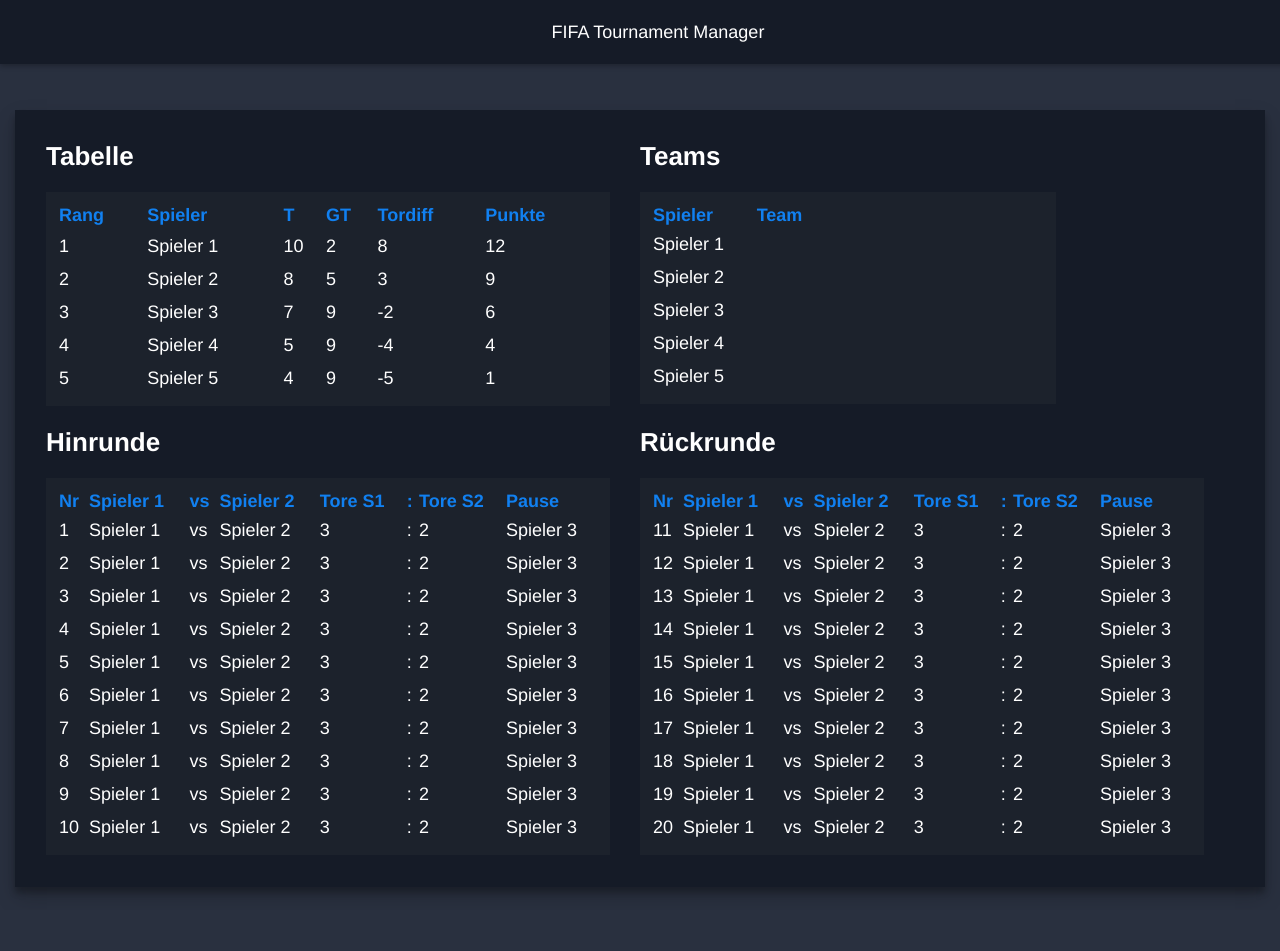
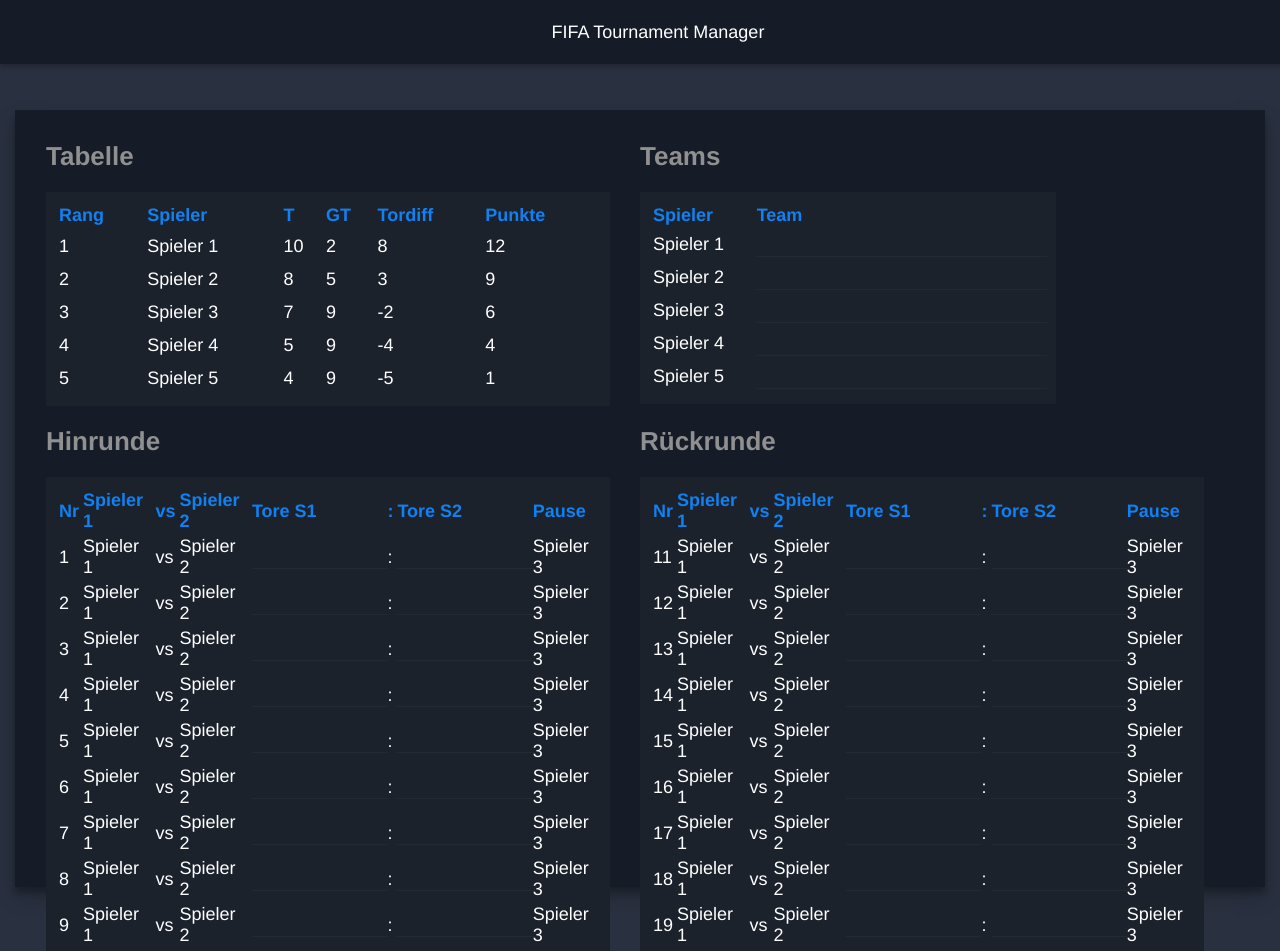
Before and after one commit to beNorthman/FifaTournamentManager, an Angular app: page / in a window 1280 px wide. Shown: the top 951 px of the page. Before the commit the page ends 910 px from the top, so only its background shows below. Built offline with nearby package versions, Linux system fonts and the light colour scheme.

Commit message:
styles inputs

```diff
--- a/src/app/tournament/tournament.component.css
+++ b/src/app/tournament/tournament.component.css
@@ -31,17 +31,12 @@
     /* background: red; */
 }
 
-.h1-rowTwo {
-    margin-top: 20px;
+.table-input {
+    width: 100%;
 }
 
-.table-input {
+.table-input-roster {
     width: 100%;
-    color: #fff;
-    font-size: 18px;
-    font-family: Helvetica;
-    background: none;
-    border: none;
 }
 
 .tournament-table{
--- a/src/app/tournament/tournament.component.html
+++ b/src/app/tournament/tournament.component.html
@@ -129,13 +129,13 @@
                   Spieler 2
                 </td>
                 <td>
-                  3
+                  <input type="text" value="" (blur)="updateResult(matchResult)" class="table-input-roster">
                 </td>
                 <td>
                   :
                 </td>
                 <td>
-                  2
+                  <input type="text" value="" (blur)="updateResult(matchResult)" class="table-input-roster">
                 </td>
                 <td>
                   Spieler 3
@@ -155,13 +155,13 @@
                   Spieler 2
                 </td>
                 <td>
-                  3
+                  <input type="text" value="" (blur)="updateResult(matchResult)" class="table-input-roster">
                 </td>
                 <td>
                   :
                 </td>
                 <td>
-                  2
+                  <input type="text" value="" (blur)="updateResult(matchResult)" class="table-input-roster">
                 </td>
                 <td>
                   Spieler 3
@@ -181,13 +181,13 @@
                   Spieler 2
                 </td>
                 <td>
-                  3
+                  <input type="text" value="" (blur)="updateResult(matchResult)" class="table-input-roster">
                 </td>
                 <td>
                   :
                 </td>
                 <td>
-                  2
+                  <input type="text" value="" (blur)="updateResult(matchResult)" class="table-input-roster">
                 </td>
                 <td>
                   Spieler 3
@@ -207,13 +207,13 @@
                   Spieler 2
                 </td>
                 <td>
-                  3
+                  <input type="text" value="" (blur)="updateResult(matchResult)" class="table-input-roster">
                 </td>
                 <td>
                   :
                 </td>
                 <td>
-                  2
+                  <input type="text" value="" (blur)="updateResult(matchResult)" class="table-input-roster">
                 </td>
                 <td>
                   Spieler 3
@@ -233,13 +233,13 @@
                   Spieler 2
                 </td>
                 <td>
-                  3
+                  <input type="text" value="" (blur)="updateResult(matchResult)" class="table-input-roster">
                 </td>
                 <td>
                   :
                 </td>
                 <td>
-                  2
+                  <input type="text" value="" (blur)="updateResult(matchResult)" class="table-input-roster">
                 </td>
                 <td>
                   Spieler 3
@@ -259,13 +259,13 @@
                   Spieler 2
                 </td>
                 <td>
-                  3
+                  <input type="text" value="" (blur)="updateResult(matchResult)" class="table-input-roster">
                 </td>
                 <td>
                   :
                 </td>
                 <td>
-                  2
+                  <input type="text" value="" (blur)="updateResult(matchResult)" class="table-input-roster">
                 </td>
                 <td>
                   Spieler 3
@@ -285,13 +285,13 @@
                   Spieler 2
                 </td>
                 <td>
-                  3
+                  <input type="text" value="" (blur)="updateResult(matchResult)" class="table-input-roster">
                 </td>
                 <td>
                   :
                 </td>
                 <td>
-                  2
+                  <input type="text" value="" (blur)="updateResult(matchResult)" class="table-input-roster">
                 </td>
                 <td>
                   Spieler 3
@@ -311,13 +311,13 @@
                   Spieler 2
                 </td>
                 <td>
-                  3
+                  <input type="text" value="" (blur)="updateResult(matchResult)" class="table-input-roster">
                 </td>
                 <td>
                   :
                 </td>
                 <td>
-                  2
+                  <input type="text" value="" (blur)="updateResult(matchResult)" class="table-input-roster">
                 </td>
                 <td>
                   Spieler 3
@@ -337,13 +337,13 @@
                   Spieler 2
                 </td>
                 <td>
-                  3
+                  <input type="text" value="" (blur)="updateResult(matchResult)" class="table-input-roster">
                 </td>
                 <td>
                   :
                 </td>
                 <td>
-                  2
+                  <input type="text" value="" (blur)="updateResult(matchResult)" class="table-input-roster">
                 </td>
                 <td>
                   Spieler 3
@@ -363,13 +363,13 @@
                   Spieler 2
                 </td>
                 <td>
-                  3
+                  <input type="text" value="" (blur)="updateResult(matchResult)" class="table-input-roster">
                 </td>
                 <td>
                   :
                 </td>
                 <td>
-                  2
+                  <input type="text" value="" (blur)="updateResult(matchResult)" class="table-input-roster">
                 </td>
                 <td>
                   Spieler 3
@@ -420,13 +420,13 @@
                 Spieler 2
               </td>
               <td>
-                3
+                <input type="text" value="" (blur)="updateResult(matchResult)" class="table-input-roster">
               </td>
               <td>
                 :
               </td>
               <td>
-                2
+                <input type="text" value="" (blur)="updateResult(matchResult)" class="table-input-roster">
               </td>
               <td>
                 Spieler 3
@@ -446,13 +446,13 @@
                 Spieler 2
               </td>
               <td>
-                3
+                <input type="text" value="" (blur)="updateResult(matchResult)" class="table-input-roster">
               </td>
               <td>
                 :
               </td>
               <td>
-                2
+                <input type="text" value="" (blur)="updateResult(matchResult)" class="table-input-roster">
               </td>
               <td>
                 Spieler 3
@@ -472,13 +472,13 @@
                 Spieler 2
               </td>
               <td>
-                3
+                <input type="text" value="" (blur)="updateResult(matchResult)" class="table-input-roster">
               </td>
               <td>
                 :
               </td>
               <td>
-                2
+                <input type="text" value="" (blur)="updateResult(matchResult)" class="table-input-roster">
               </td>
               <td>
                 Spieler 3
@@ -498,13 +498,13 @@
                 Spieler 2
               </td>
               <td>
-                3
+                <input type="text" value="" (blur)="updateResult(matchResult)" class="table-input-roster">
               </td>
               <td>
                 :
               </td>
               <td>
-                2
+                <input type="text" value="" (blur)="updateResult(matchResult)" class="table-input-roster">
               </td>
               <td>
                 Spieler 3
@@ -524,13 +524,13 @@
                 Spieler 2
               </td>
               <td>
-                3
+                <input type="text" value="" (blur)="updateResult(matchResult)" class="table-input-roster">
               </td>
               <td>
                 :
               </td>
               <td>
-                2
+                <input type="text" value="" (blur)="updateResult(matchResult)" class="table-input-roster">
               </td>
               <td>
                 Spieler 3
@@ -550,13 +550,13 @@
                 Spieler 2
               </td>
               <td>
-                3
+                <input type="text" value="" (blur)="updateResult(matchResult)" class="table-input-roster">
               </td>
               <td>
                 :
               </td>
               <td>
-                2
+                <input type="text" value="" (blur)="updateResult(matchResult)" class="table-input-roster">
               </td>
               <td>
                 Spieler 3
@@ -576,13 +576,13 @@
                 Spieler 2
               </td>
               <td>
-                3
+                <input type="text" value="" (blur)="updateResult(matchResult)" class="table-input-roster">
               </td>
               <td>
                 :
               </td>
               <td>
-                2
+                <input type="text" value="" (blur)="updateResult(matchResult)" class="table-input-roster">
               </td>
               <td>
                 Spieler 3
@@ -602,13 +602,13 @@
                 Spieler 2
               </td>
               <td>
-                3
+                <input type="text" value="" (blur)="updateResult(matchResult)" class="table-input-roster">
               </td>
               <td>
                 :
               </td>
               <td>
-                2
+                <input type="text" value="" (blur)="updateResult(matchResult)" class="table-input-roster">
               </td>
               <td>
                 Spieler 3
@@ -628,13 +628,13 @@
                 Spieler 2
               </td>
               <td>
-                3
+                <input type="text" value="" (blur)="updateResult(matchResult)" class="table-input-roster">
               </td>
               <td>
                 :
               </td>
               <td>
-                2
+                <input type="text" value="" (blur)="updateResult(matchResult)" class="table-input-roster">
               </td>
               <td>
                 Spieler 3
@@ -654,19 +654,18 @@
                 Spieler 2
               </td>
               <td>
-                3
+                <input type="text" value="" (blur)="updateResult(matchResult)" class="table-input-roster">
               </td>
               <td>
                 :
               </td>
               <td>
-                2
+                <input type="text" value="" (blur)="updateResult(matchResult)" class="table-input-roster">
               </td>
               <td>
                 Spieler 3
               </td>
             </tr>
-
           </table>
         </div>
       </div>
--- a/src/app/tournament/tournament.component.ts
+++ b/src/app/tournament/tournament.component.ts
@@ -12,10 +12,11 @@ export class TournamentComponent implements OnInit {
   ngOnInit() {
   }
 
+  update(team) {
 
-
-
-  update(team) {
   }
 
+  updateResult(matchResult) {
+
+  }
 }
--- a/src/styles.css
+++ b/src/styles.css
@@ -15,10 +15,42 @@ body {
     background: #29303f;
 }
 
+input {
+    display: block;
+    border:none;
+    background: none;
+    border-bottom:1px solid #232a34;
+
+    color: #fff;
+    font-size: 18px;
+    font-family: Helvetica;
+}
+input:focus {
+    outline:none;
+    caret-color: #1180f0;
+
+    border-bottom:1px solid #1180f0;
+}
+
+input:focus ~ label, input:valid ~ label {
+    top:-20px;
+    font-size:14px;
+    color:#5264AE;
+}
+
+input[type="text"] {
+    /* background: #232a34; */
+}
+
 h1 {
-    font-size: 26px;
     margin: 0;
     padding-bottom: 20px;
+    font-size: 26px;
+    color: #909090;
+}
+
+.h1-rowTwo {
+    margin-top: 20px;
 }
 
 .content-wrapper {
```
